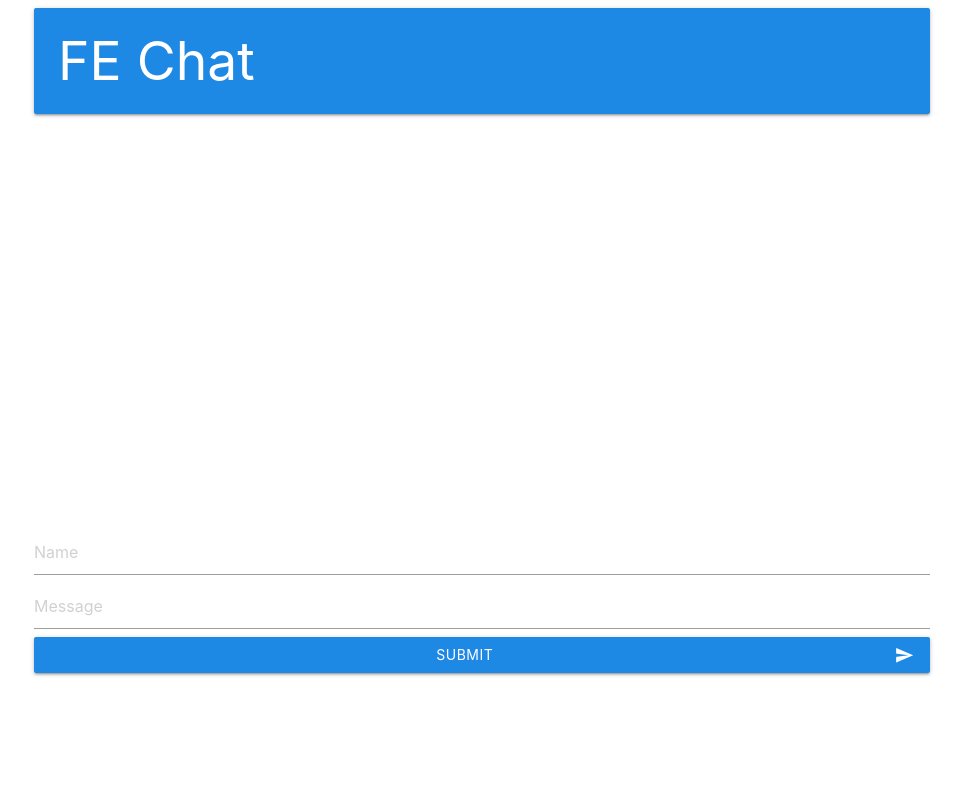
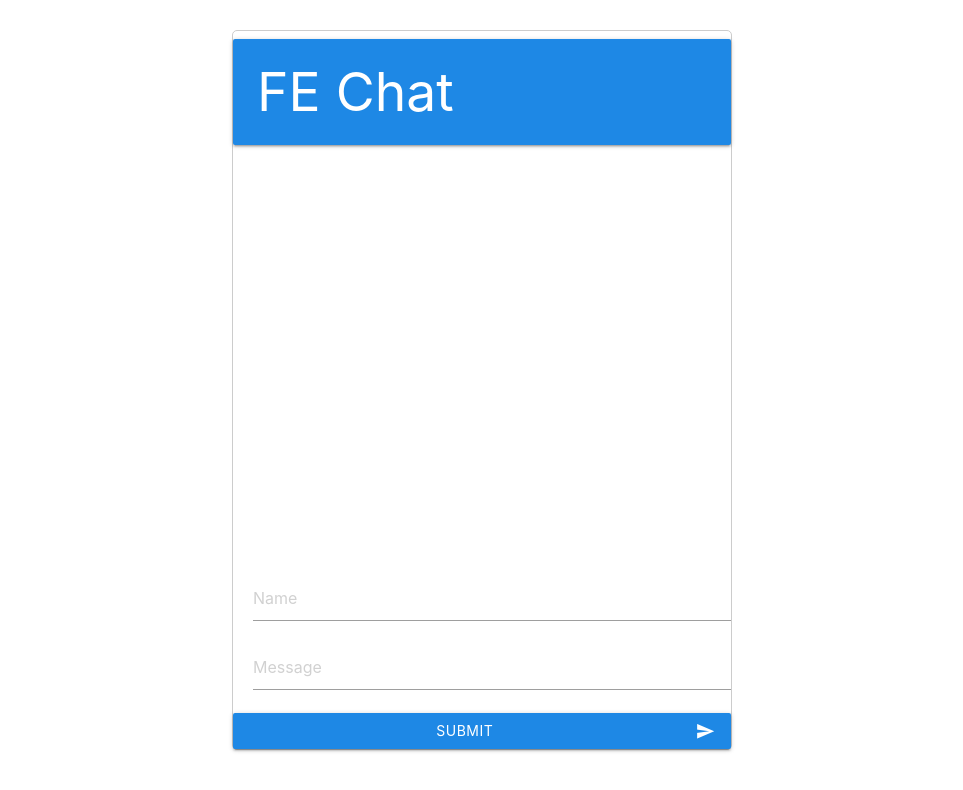
Before and after one commit to fulyaertay/nodejs-chat-app, a website: page public/index.html in a window 1280 px wide. Shown: the whole page, without its empty margins (158-1121 px from the left). Drawn offline with nearby package versions, Linux system fonts and the light colour scheme; no server answers.

Commit message:
feat:edited padding

```diff
--- a/public/chat.js
+++ b/public/chat.js
@@ -18,7 +18,7 @@ submitBtn.addEventListener('click',()=>{
 
 socket.on('chat',data=>{
     feedback.innerHTML='';
-    output.innerHTML+='<p class="blue-text"><strong>'+ data.sender+ ':</strong>'+'<span class="black-text">'+data.message+'</span></p>'
+    output.innerHTML+='<p class="blue-text " ><strong>'+ data.sender+ ':</strong>'+'<span class="black-text">'+data.message+'</span></p>'
     message.value='';
 })
 
--- a/public/index.html
+++ b/public/index.html
@@ -17,21 +17,24 @@
   </head>
   <body>
 
-    <div class="container ">
+    <div class="container " style="  max-width:500px;
+    margin:30px auto;  border: 1px solid #ccc;
+    border-radius:5px;">
         <h2 class="card-panel blue darken-1 white-text ">FE Chat</h2>
         <div id="chat-window" style="height:400px; overflow-y:auto;">
             <!--gelen mesajları göstermesi için-->
-            <div id="output" class="  darken-4">
+            <div id="output" class="  darken-4" style="    padding: 12px;">
 
             </div>
             <!--kullanıcı tarafında kim yazmaya başladıysa görüntülenmesi için-->
-            <div id="feedback" class="flow-text">
+            <div id="feedback"  style="padding-left: 12px;">
 
 
             </div>
         </div>
-        <input type="text" id="sender"  placeholder="Name">
-        <input type="text" id="message"  placeholder="Message">
+        <div class="input-field" style="padding-left:20px">  <input type="text" id="sender"  placeholder="Name" ></div>
+
+        <div class="input-field" style="padding-left:20px"><input type="text" id="message"  placeholder="Message"></div>
        <button style="width:100%" class="btn waves-effect blue darken-1 white-text" type="submit" id="submitBtn">Submit
             <i class="material-icons right">send</i>
           </button>
```
